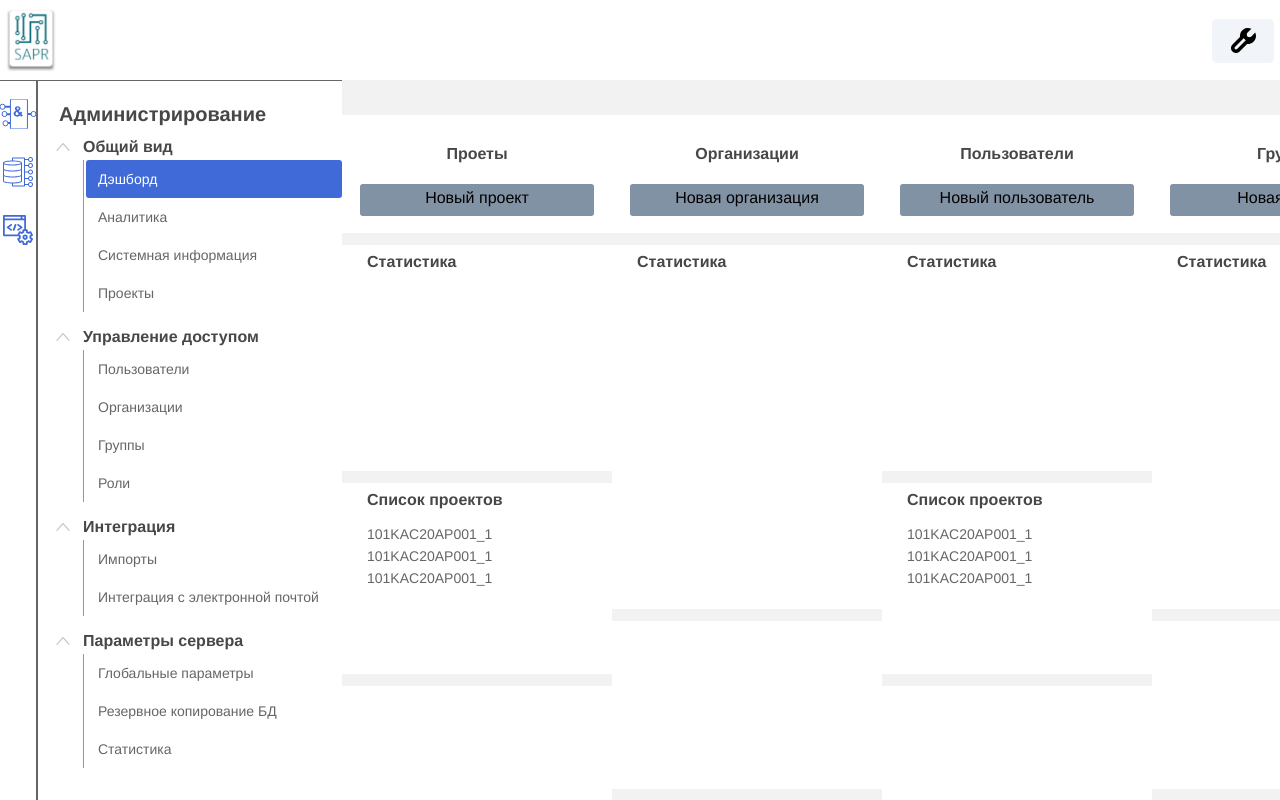
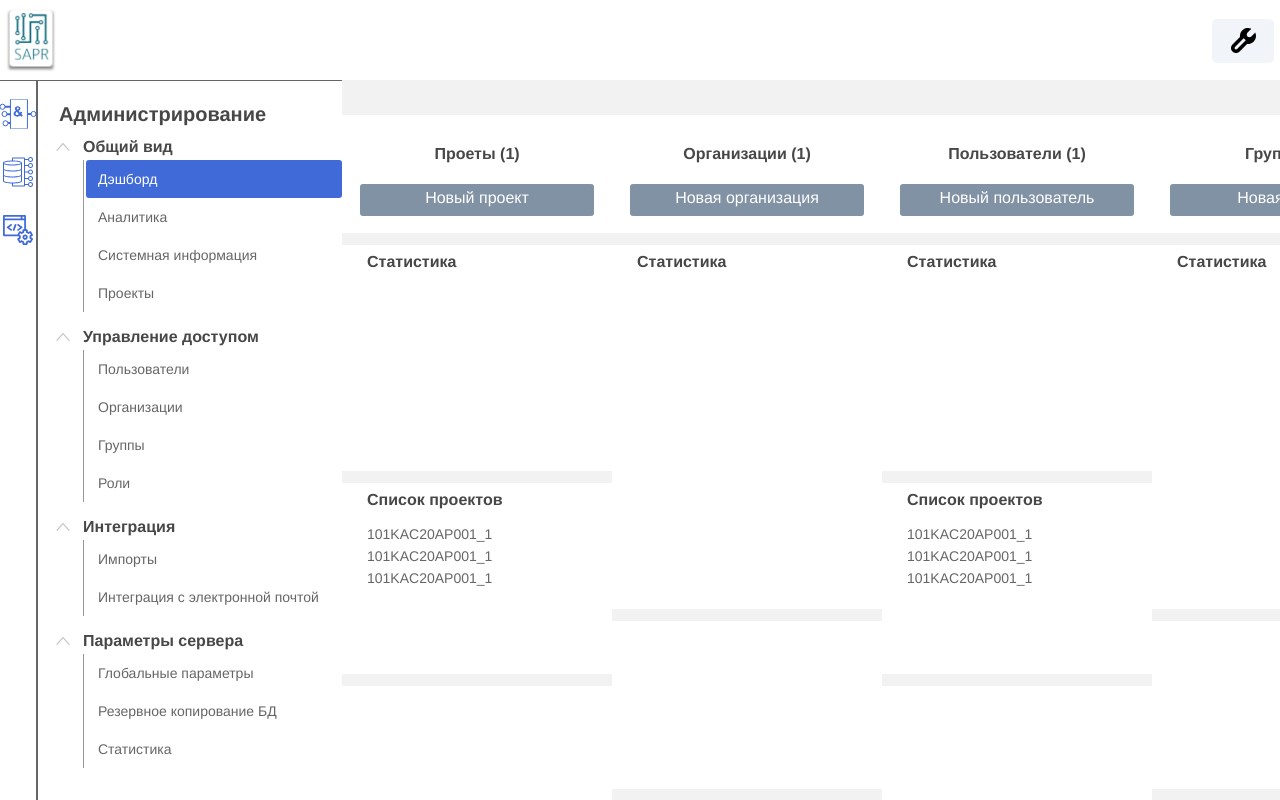
Before and after one commit to NickLobanov/fizpribor, a Vue app: page / in a window 1280 px wide. Shown: the top 800 px of the page. Built offline with nearby package versions, Linux system fonts and the light colour scheme.

Commit message:
add amountState props

```diff
--- a/src/components/Dashboard.vue
+++ b/src/components/Dashboard.vue
@@ -1,15 +1,28 @@
 <template>
     <section class="dashboard">
-        <DashboardItemWithProject :dashboardTitle="newProject" :buttonText="btnTextProject"/>
-        <DashboardItemWithoutProject :dashboardTitle="newOrganization" :buttonText="btnTextOrganization"/>
-        <DashboardItemWithProject :dashboardTitle="newUser" :buttonText="btnTextUser"/>
-        <DashboardItemWithoutProject :dashboardTitle="newGroup" :buttonText="btnTextGroup"/>
+        <DashboardItemWithProject :dashboardTitle="newProject"
+            :buttonText="btnTextProject"
+            :amountState="this.getUsers.length"
+        />
+        <DashboardItemWithoutProject :dashboardTitle="newOrganization"
+            :buttonText="btnTextOrganization"
+            :amountState="this.getOrganizations.length"
+        />
+        <DashboardItemWithProject :dashboardTitle="newUser"
+            :buttonText="btnTextUser"
+            :amountState="this.getGroups.length"
+        />
+        <DashboardItemWithoutProject :dashboardTitle="newGroup"
+            :buttonText="btnTextGroup"
+            :amountState="this.getRole.length"
+        />
     </section>
 </template>
 
 <script>
     import DashboardItemWithProject from '@/components/DashboardItemWithProject.vue'
     import DashboardItemWithoutProject from '@/components/DashboardItemWithoutProject.vue'
+    import {mapGetters} from 'vuex'
     export default {
         components: {
             DashboardItemWithProject,
@@ -26,7 +39,8 @@
                 newGroup: 'Группы',
                 btnTextGroup: 'Новая группа',
             }
-        }
+        },
+        computed: mapGetters(['getUsers', 'getOrganizations', 'getGroups', 'getRole'])
     }
 </script>
 
--- a/src/components/DashboardHeader.vue
+++ b/src/components/DashboardHeader.vue
@@ -1,13 +1,13 @@
 <template>
     <div class="dashboard-header">
-        <h2 class="dashboard-header__title">{{dashboardTitle}}</h2>
+        <h2 class="dashboard-header__title">{{dashboardTitle}} ({{amountState}})</h2>
         <button class="dashboard-header__button">{{buttonText}}</button>
     </div>
 </template>
 
 <script>
     export default {
-        props: ['dashboardTitle', 'buttonText']
+        props: ['dashboardTitle', 'buttonText', 'amountState'],
     }
 </script>
 
@@ -37,6 +37,7 @@
         background: #8292A5;
         border: none;
         border-radius: 3px;
+        color: #ffffff;
     }
 
     @media screen and (max-width: 1919px) {
--- a/src/components/DashboardItemWithProject.vue
+++ b/src/components/DashboardItemWithProject.vue
@@ -1,6 +1,6 @@
 <template>
     <div class="dashboard-item">
-        <DashboardHeader :dashboardTitle="dashboardTitle" :buttonText="buttonText"/>
+        <DashboardHeader :dashboardTitle="dashboardTitle" :buttonText="buttonText" :amountState="amountState"/>
         <div class="dashboard-item__statistics">
             <h2 class="dashboard-item__title">Статистика</h2>
         </div>
@@ -22,7 +22,7 @@
         components: {
             DashboardHeader,
         },
-        props: ['dashboardTitle', 'buttonText']
+        props: ['dashboardTitle', 'buttonText', 'amountState']
     }
 </script>
 
--- a/src/components/DashboardItemWithoutProject.vue
+++ b/src/components/DashboardItemWithoutProject.vue
@@ -1,6 +1,6 @@
 <template>
     <div class="dashboard-item">
-        <DashboardHeader :dashboardTitle="dashboardTitle" :buttonText="buttonText"/>
+        <DashboardHeader :dashboardTitle="dashboardTitle" :buttonText="buttonText" :amountState="amountState"/>
         <div class="dashboard-item__statistics">
             <h2 class="dashboard-item__title">Статистика</h2>
         </div>
@@ -15,7 +15,7 @@
         components: {
             DashboardHeader
         },
-        props: ['dashboardTitle', 'buttonText']
+        props: ['dashboardTitle', 'buttonText', 'amountState']
     }
 </script>
 
```
